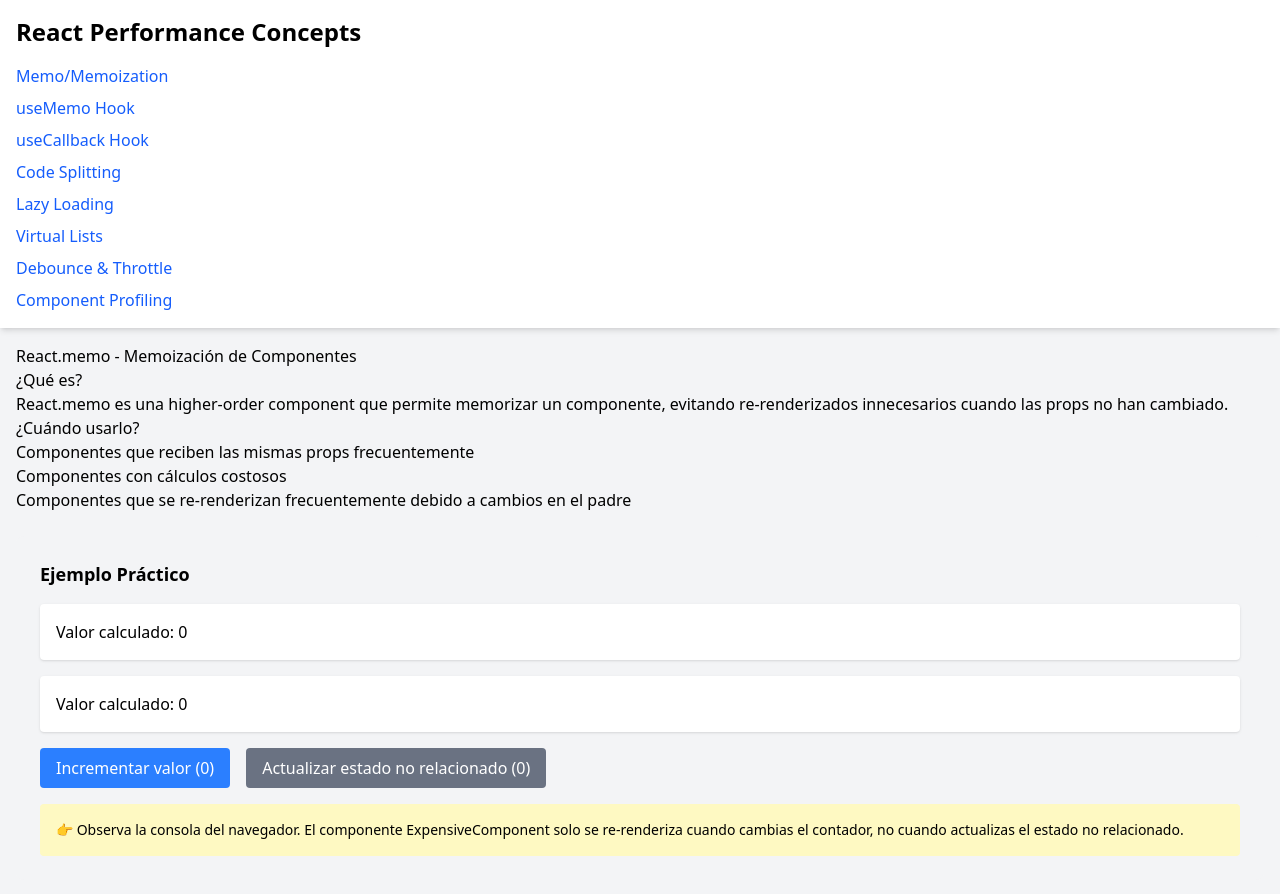
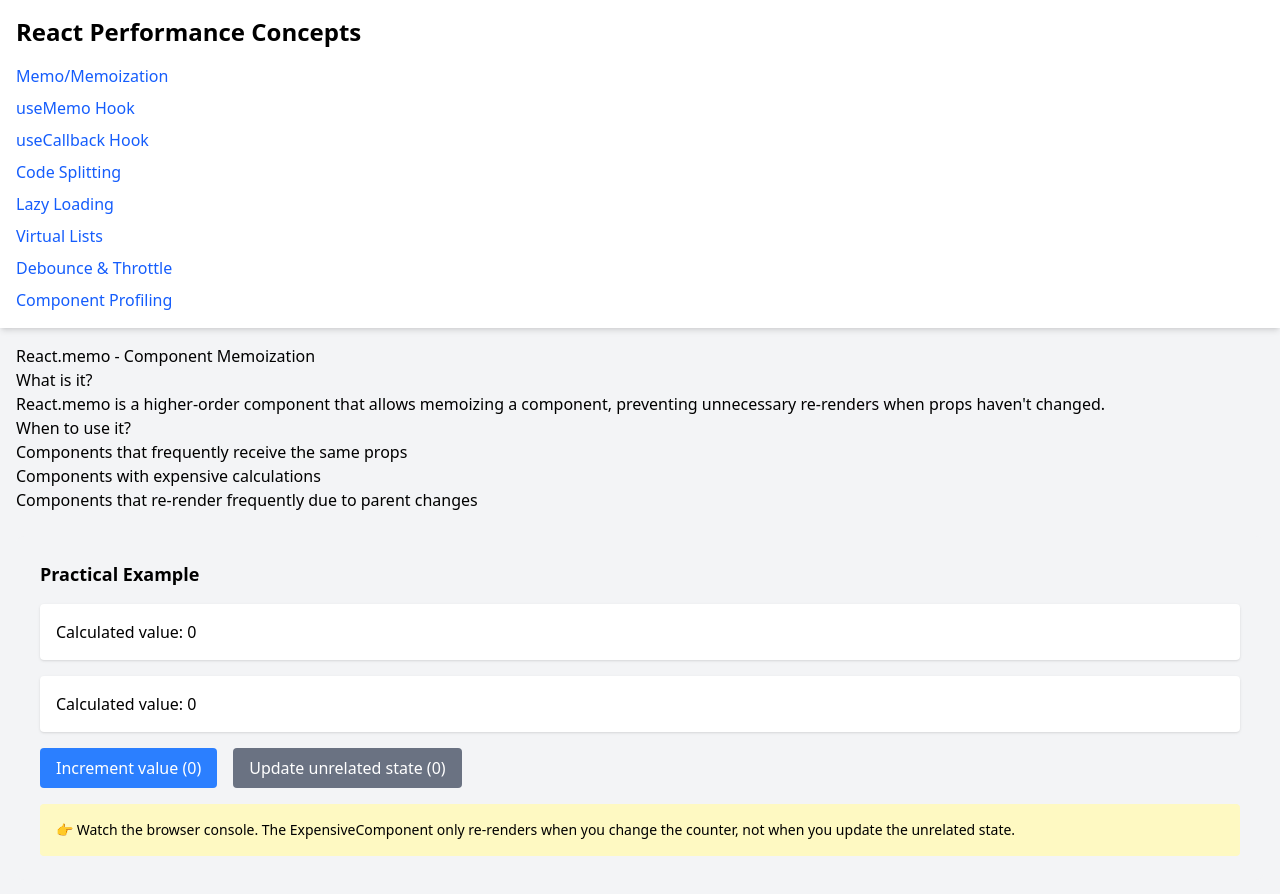
Before and after one commit to jomavf/rperf, a React (Vite) app: page /#/memo in a window 1280 px wide. Built offline with nearby package versions, Linux system fonts and the light colour scheme.

Commit message:
Refactor MemoPage component to update comments and text from Spanish to English for better clarity and accessibility

```diff
--- a/src/pages/concepts/MemoPage.tsx
+++ b/src/pages/concepts/MemoPage.tsx
@@ -1,10 +1,10 @@
 import { useState, memo } from "react";
 
-// Componente hijo que será memoizado
+// Memoized child component
 const ExpensiveComponent = memo(({ value }: { value: number }) => {
-  console.log("ExpensiveComponent renderizado");
+  console.log("ExpensiveComponent rendered");
 
-  // Simulamos un cálculo costoso
+  // Simulate an expensive calculation
   const calculateExpensiveValue = (num: number) => {
     let result = 0;
     for (let i = 0; i < 1000000; i++) {
@@ -17,15 +17,15 @@ const ExpensiveComponent = memo(({ value }: { value: number }) => {
 
   return (
     <div className="p-4 bg-white rounded shadow">
-      <p>Valor calculado: {expensiveValue}</p>
+      <p>Calculated value: {expensiveValue}</p>
     </div>
   );
 });
 
 const BadExpensiveComponent = ({ value }: { value: number }) => {
-  console.log("Bad ExpensiveComponent renderizado");
+  console.log("Bad ExpensiveComponent rendered");
 
-  // Simulamos un cálculo costoso
+  // Simulate an expensive calculation
   const calculateExpensiveValue = (num: number) => {
     let result = 0;
     for (let i = 0; i < 1000000; i++) {
@@ -38,7 +38,7 @@ const BadExpensiveComponent = ({ value }: { value: number }) => {
 
   return (
     <div className="p-4 bg-white rounded shadow">
-      <p>Valor calculado: {expensiveValue}</p>
+      <p>Calculated value: {expensiveValue}</p>
     </div>
   );
 };
@@ -50,28 +50,25 @@ const MemoPage = () => {
   return (
     <div className="space-y-6">
       <div className="prose">
-        <h1>React.memo - Memoización de Componentes</h1>
+        <h1>React.memo - Component Memoization</h1>
 
-        <h2>¿Qué es?</h2>
+        <h2>What is it?</h2>
         <p>
-          React.memo es una higher-order component que permite memorizar un
-          componente, evitando re-renderizados innecesarios cuando las props no
-          han cambiado.
+          React.memo is a higher-order component that allows memoizing a
+          component, preventing unnecessary re-renders when props haven't
+          changed.
         </p>
 
-        <h2>¿Cuándo usarlo?</h2>
+        <h2>When to use it?</h2>
         <ul>
-          <li>Componentes que reciben las mismas props frecuentemente</li>
-          <li>Componentes con cálculos costosos</li>
-          <li>
-            Componentes que se re-renderizan frecuentemente debido a cambios en
-            el padre
-          </li>
+          <li>Components that frequently receive the same props</li>
+          <li>Components with expensive calculations</li>
+          <li>Components that re-render frequently due to parent changes</li>
         </ul>
       </div>
 
       <div className="bg-gray-100 p-6 rounded-lg">
-        <h3 className="text-lg font-semibold mb-4">Ejemplo Práctico</h3>
+        <h3 className="text-lg font-semibold mb-4">Practical Example</h3>
 
         <div className="space-y-4">
           <ExpensiveComponent value={count} />
@@ -81,22 +78,22 @@ const MemoPage = () => {
               className="px-4 py-2 bg-blue-500 text-white rounded hover:bg-blue-600"
               onClick={() => setCount((c) => c + 1)}
             >
-              Incrementar valor ({count})
+              Increment value ({count})
             </button>
 
             <button
               className="px-4 py-2 bg-gray-500 text-white rounded hover:bg-gray-600"
               onClick={() => setUnrelatedState((s) => s + 1)}
             >
-              Actualizar estado no relacionado ({unrelatedState})
+              Update unrelated state ({unrelatedState})
             </button>
           </div>
 
           <div className="bg-yellow-100 p-4 rounded">
             <p className="text-sm">
-              👉 Observa la consola del navegador. El componente
-              ExpensiveComponent solo se re-renderiza cuando cambias el
-              contador, no cuando actualizas el estado no relacionado.
+              👉 Watch the browser console. The ExpensiveComponent only
+              re-renders when you change the counter, not when you update the
+              unrelated state.
             </p>
           </div>
         </div>
```
